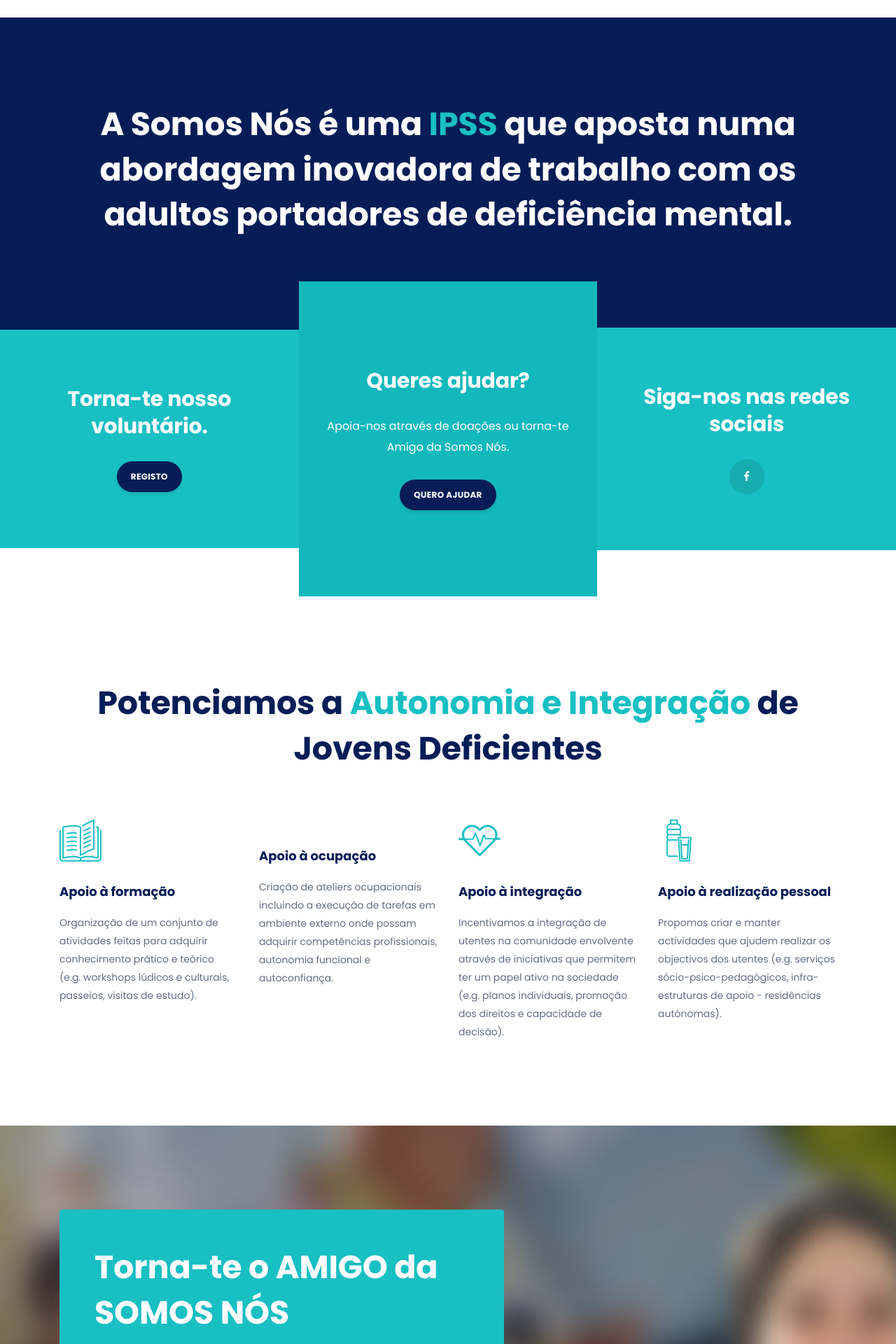
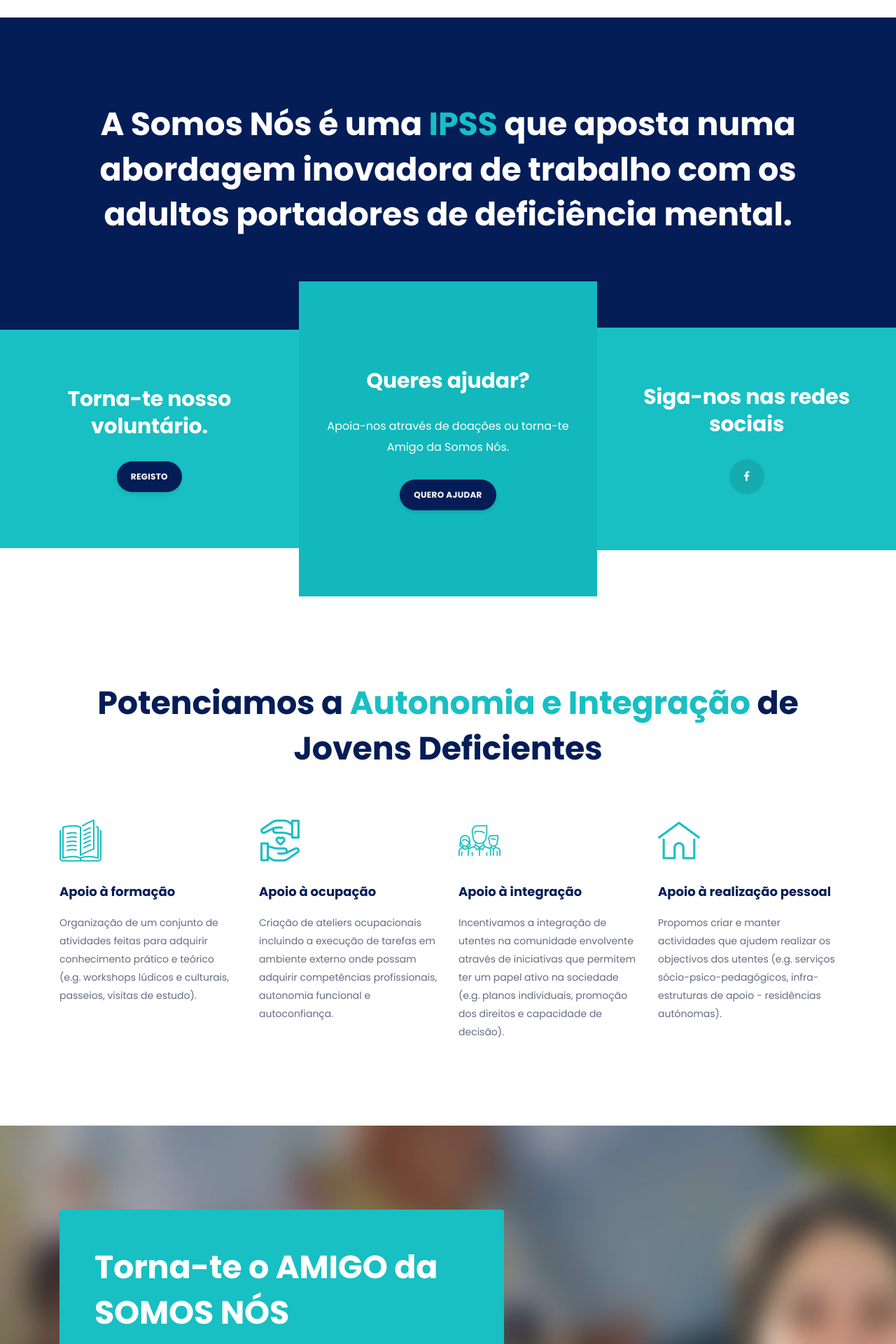
Before and after one commit to somosnos/somosnos.github.io, a Jekyll site: the page built from index.md, in a window 1280 px wide. Shown: the part 4480-6400 px from the top of the page at 70% size. Built offline with Jekyll 4.4.1, drawn with Linux system fonts in a browser that asks for light colours; some web fonts are replaced; our own code applies the rules of GitHub Pages for plain Markdown files.

Commit message:
Fixed what we do

```diff
--- a/_includes/8_what_we_do.html
+++ b/_includes/8_what_we_do.html
@@ -13,21 +13,21 @@
             </div>
             <div class="col-md-6 col-lg-3">
                 <div class="xs-service-promo">
-                    <span class="icon-briefcase2"></span>
+                    <span class="icon-care"></span>
                     <h5>Apoio à ocupação<br></h5>
                     <p>Criação de ateliers ocupacionais incluindo a execução de tarefas em ambiente externo onde possam adquirir competências profissionais, autonomia funcional e autoconfiança.</p>
                 </div><!-- .xs-service-promo END -->
             </div>
             <div class="col-md-6 col-lg-3">
                 <div class="xs-service-promo">
-                    <span class="icon-heartbeat"></span>
+                    <span class="icon-team"></span>
                     <h5>Apoio à integração</h5>
                     <p>Incentivamos a integração de utentes na comunidade envolvente através de iniciativas que permitem ter um papel ativo na sociedade (e.g. planos individuais, promoção dos direitos e capacidade de decisão).</p>
                 </div><!-- .xs-service-promo END -->
             </div>
             <div class="col-md-6 col-lg-3">
                 <div class="xs-service-promo">
-                    <span class="icon-water"></span>
+                    <span class="icon-home"></span>
                     <h5>Apoio à realização pessoal</h5>
                     <p>Propomos criar e manter actividades que ajudem realizar os objectivos dos utentes (e.g. serviços sócio-psico-pedagógicos, infra-estruturas de apoio - residências autónomas).</p>
                 </div><!-- .xs-service-promo END -->
```
